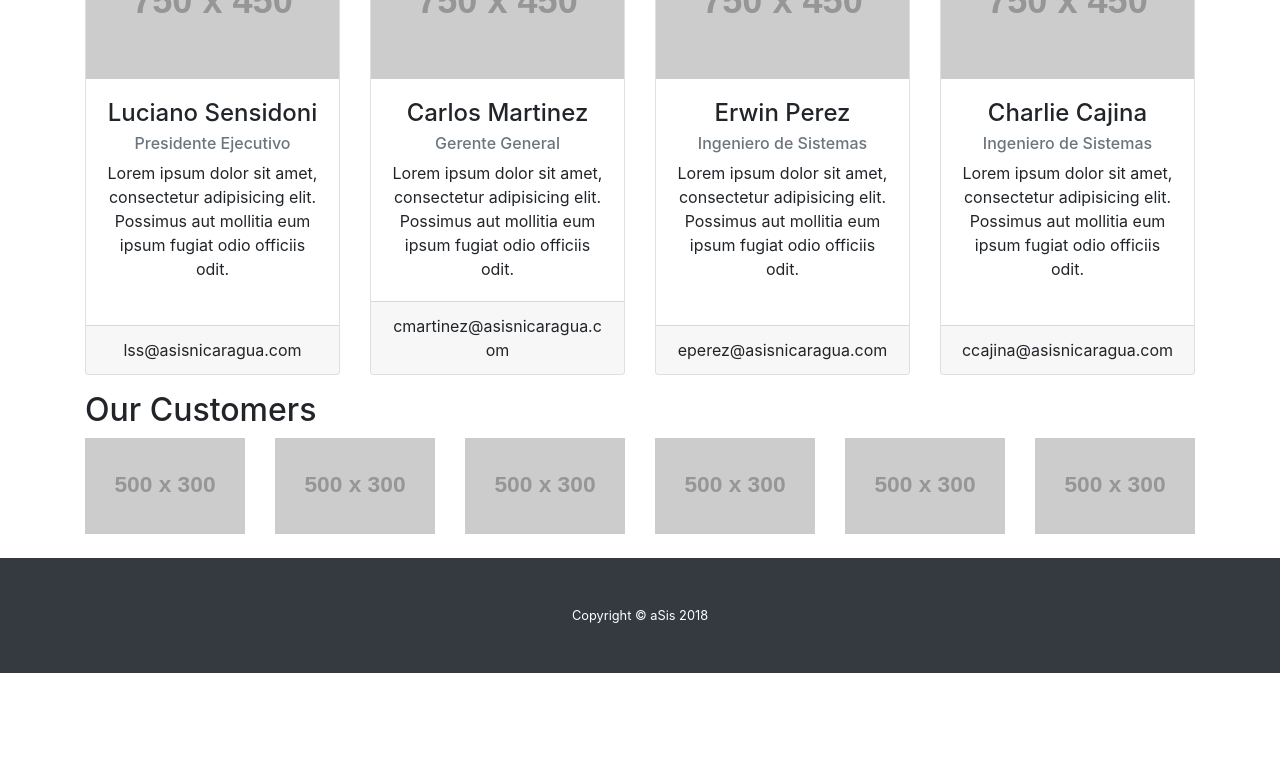
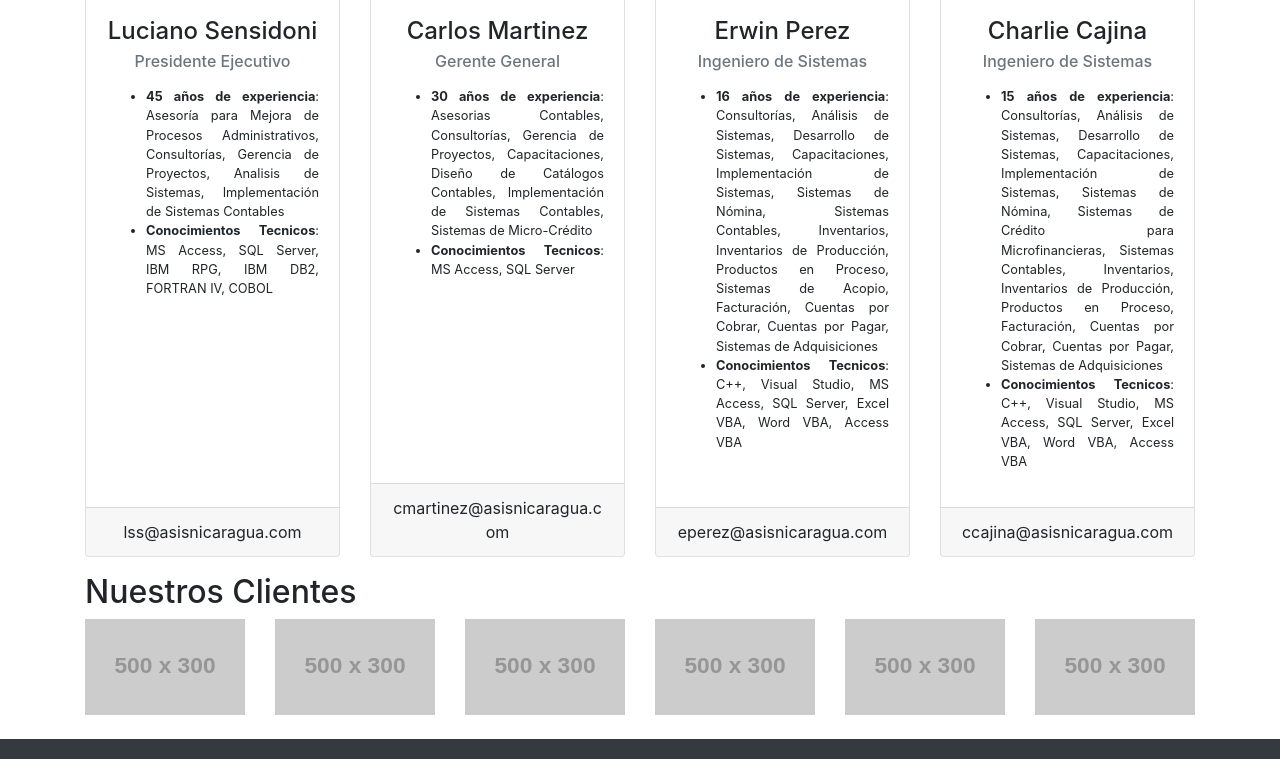
Before and after one commit to mjcrcastro/asisnicaragua, a website: page about.html in a window 1280 px wide. Shown: the part 676-1435 px from the top of the page. Before the commit the page ends 1349 px from the top, so only its background shows below. Drawn offline with nearby package versions, Linux system fonts and the light colour scheme; placeholder pictures from the web are drawn by us.

Commit message:
asis Website first commit

```diff
--- a/about.html
+++ b/about.html
@@ -72,7 +72,7 @@
       <!-- Intro Content -->
       <div class="row">
         <div class="col-lg-6">
-          <img class="img-fluid rounded mb-4" src="http://placehold.it/750x450" alt="">
+          <img class="img-fluid rounded mb-4" src="/assets/img/aSis.png" alt="">
         </div>
         <div class="col-lg-6">
           <h2>Acerca de aSis</h2>
@@ -87,14 +87,20 @@
 
       <div class="row">
         <div class="col-lg-3 mb-3">
-          <div class="card h-100 text-center">
+          <div class="card h-100 ">
             <img class="card-img-top" src="http://placehold.it/750x450" alt="">
             <div class="card-body">
-              <h4 class="card-title">Luciano Sensidoni</h4>
-              <h6 class="card-subtitle mb-2 text-muted">Presidente Ejecutivo</h6>
-              <p class="card-text">Lorem ipsum dolor sit amet, consectetur adipisicing elit. Possimus aut mollitia eum ipsum fugiat odio officiis odit.</p>
+              <h4 class="card-title text-center">Luciano Sensidoni</h4>
+              <h6 class="card-subtitle mb-2 text-muted text-center">Presidente Ejecutivo</h6>
+              <p class="card-text">
+                     <ul class="text-justify small">
+                       <li> <b>45 años de experiencia</b>: Asesoría para Mejora de Procesos Administrativos, Consultorías, Gerencia de Proyectos, Analisis de Sistemas, Implementación de Sistemas Contables
+                       </li>
+               <li>   <b>Conocimientos Tecnicos</b>: MS Access, SQL Server, IBM RPG, IBM DB2, FORTRAN IV, COBOL </li>
+                 </ul>
+              </p>
             </div>
-            <div class="card-footer">
+            <div class="card-footer text-center">
                   <asis-email data-user="lss"></asis-email>
             </div>
           </div>
@@ -105,7 +111,13 @@
             <div class="card-body">
               <h4 class="card-title">Carlos Martinez</h4>
               <h6 class="card-subtitle mb-2 text-muted">Gerente General</h6>
-              <p class="card-text">Lorem ipsum dolor sit amet, consectetur adipisicing elit. Possimus aut mollitia eum ipsum fugiat odio officiis odit.</p>
+              <p class="card-text">
+<ul class="text-justify small">
+                       <li> <b>30 años de experiencia</b>: Asesorias Contables, Consultorías, Gerencia de Proyectos, Capacitaciones, Diseño de Catálogos Contables, Implementación de Sistemas Contables, Sistemas de Micro-Crédito
+                       </li>
+               <li>   <b>Conocimientos Tecnicos</b>: MS Access, SQL Server</li>
+                 </ul>
+</p>
             </div>
             <div class="card-footer">
               <asis-email data-user="cmartinez"></asis-email>
@@ -118,7 +130,13 @@
             <div class="card-body">
               <h4 class="card-title">Erwin Perez</h4>
               <h6 class="card-subtitle mb-2 text-muted">Ingeniero de Sistemas</h6>
-              <p class="card-text">Lorem ipsum dolor sit amet, consectetur adipisicing elit. Possimus aut mollitia eum ipsum fugiat odio officiis odit.</p>
+              <p class="card-text">
+<ul class="text-justify small">
+                       <li> <b>16 años de experiencia</b>: Consultorías, Análisis de Sistemas, Desarrollo de Sistemas, Capacitaciones, Implementación de Sistemas, Sistemas de Nómina, Sistemas Contables, Inventarios, Inventarios de Producción, Productos en Proceso, Sistemas de Acopio, Facturación, Cuentas por Cobrar, Cuentas por Pagar, Sistemas de Adquisiciones
+                       </li>
+               <li>   <b>Conocimientos Tecnicos</b>: C++, Visual Studio, MS Access, SQL Server, Excel VBA, Word VBA, Access VBA</li>
+                 </ul>
+</p>
             </div>
             <div class="card-footer">
               <asis-email data-user="eperez"></asis-email>
@@ -131,7 +149,14 @@
             <div class="card-body">
               <h4 class="card-title">Charlie Cajina</h4>
               <h6 class="card-subtitle mb-2 text-muted">Ingeniero de Sistemas</h6>
-              <p class="card-text">Lorem ipsum dolor sit amet, consectetur adipisicing elit. Possimus aut mollitia eum ipsum fugiat odio officiis odit.</p>
+              <p class="card-text">
+<ul class="text-justify small">
+                       <li> <b>15 años de experiencia</b>: Consultorías, Análisis de Sistemas, Desarrollo de Sistemas, Capacitaciones, Implementación de Sistemas, Sistemas de Nómina, Sistemas de Crédito para Microfinancieras, Sistemas Contables, Inventarios, Inventarios de Producción, Productos en Proceso, Facturación, Cuentas por Cobrar, Cuentas por Pagar, Sistemas de Adquisiciones
+                       </li>
+               <li>   <b>Conocimientos Tecnicos</b>: C++, Visual Studio, MS Access, SQL Server, Excel VBA, Word VBA, Access VBA</li>
+                 </ul>
+</p>
+              </p>
             </div>
             <div class="card-footer">
               <asis-email data-user="ccajina"></asis-email>
@@ -142,7 +167,7 @@
       <!-- /.row -->
 
       <!-- Our Customers -->
-      <h2>Our Customers</h2>
+      <h2>Nuestros Clientes</h2>
       <div class="row">
         <div class="col-lg-2 col-sm-3 mb-3">
           <img class="img-fluid" src="http://placehold.it/500x300" alt="">
```
Also changed, not shown: modules.html (+1 -1 lines), assets/img/ACF.png (added), assets/img/aSis.png (added).
